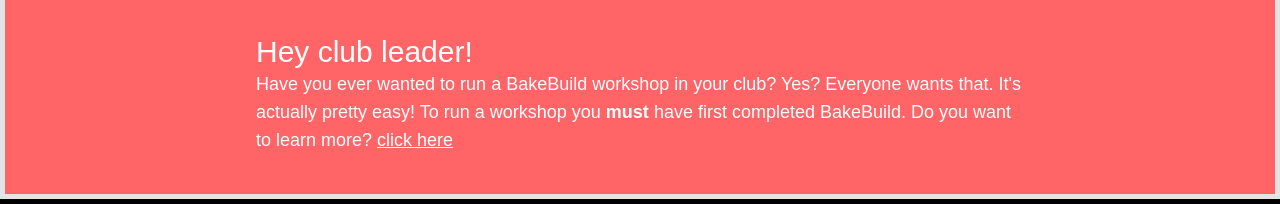
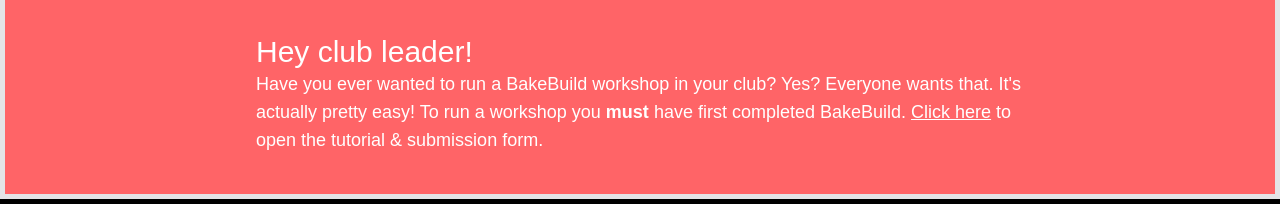
Before and after one commit to yehorscode/bakebuild, a React (Vite) app: page / in a window 1280 px wide. Shown: the part 3132-3336 px from the top of the page. Built offline with nearby package versions, Linux system fonts and the light colour scheme; a web font is replaced by a local one.

Commit message:
Updated packages

```diff
--- a/src/pages/Home/Home.tsx
+++ b/src/pages/Home/Home.tsx
@@ -230,8 +230,14 @@
             <p className="text-lg ">
               Have you ever wanted to run a BakeBuild workshop in your club?
               Yes? Everyone wants that. It's actually pretty easy! To run a
-              workshop you <b>must</b> have first completed BakeBuild. Do you
-              want to learn more? <a className="underline">click here</a>
+              workshop you <b>must</b> have first completed BakeBuild.{" "}
+              <a
+                className="underline"
+                href="http://hack.club/bakebuild-workshop"
+              >
+                Click here
+              </a>{" "}
+              to open the tutorial & submission form.
             </p>
           </div>
         </div>
```
Also changed, not shown: package.json (+16 -16 lines), 1 other file (tests, documents, lock files or other folders).
